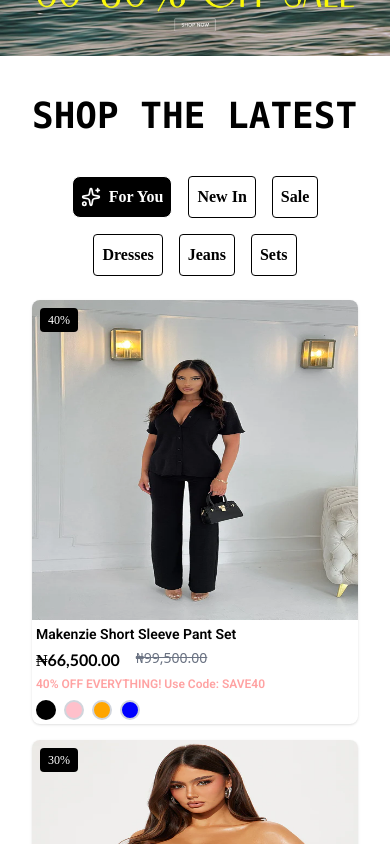
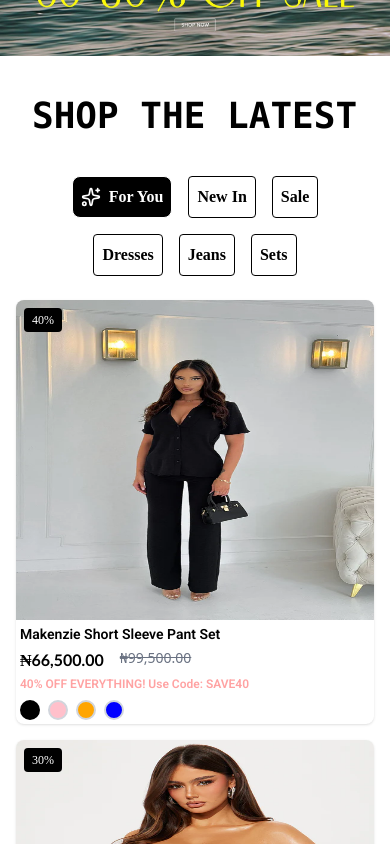
Before and after one commit to onaolapomay/revamp, a React (Vite) app: page / in a window 390 px wide. Shown: the part 5843-6687 px from the top of the page. Built offline with nearby package versions, Linux system fonts and the light colour scheme; a web font is replaced by a local one.

Commit message:
your update message

```diff
--- a/src/components/ShopLatestGrid.jsx
+++ b/src/components/ShopLatestGrid.jsx
@@ -4,7 +4,7 @@ import ProductCards from './ProductCards';
 
 const ShopLatestGrid = () => {
     return(
-        <div className='mt-6 px-8 sm:px-16 md:px-32'>
+        <div className='mt-6 px-4 sm:px-16 md:px-32'>
             <div className='grid grid-col-1 sm:grid-cols-2 md:grid-cols-3 lg:grid-cols-4 gap-4'>
                 {colorProducts.map(product => (
                     <ProductCards key={product.id} product={product} />
```
